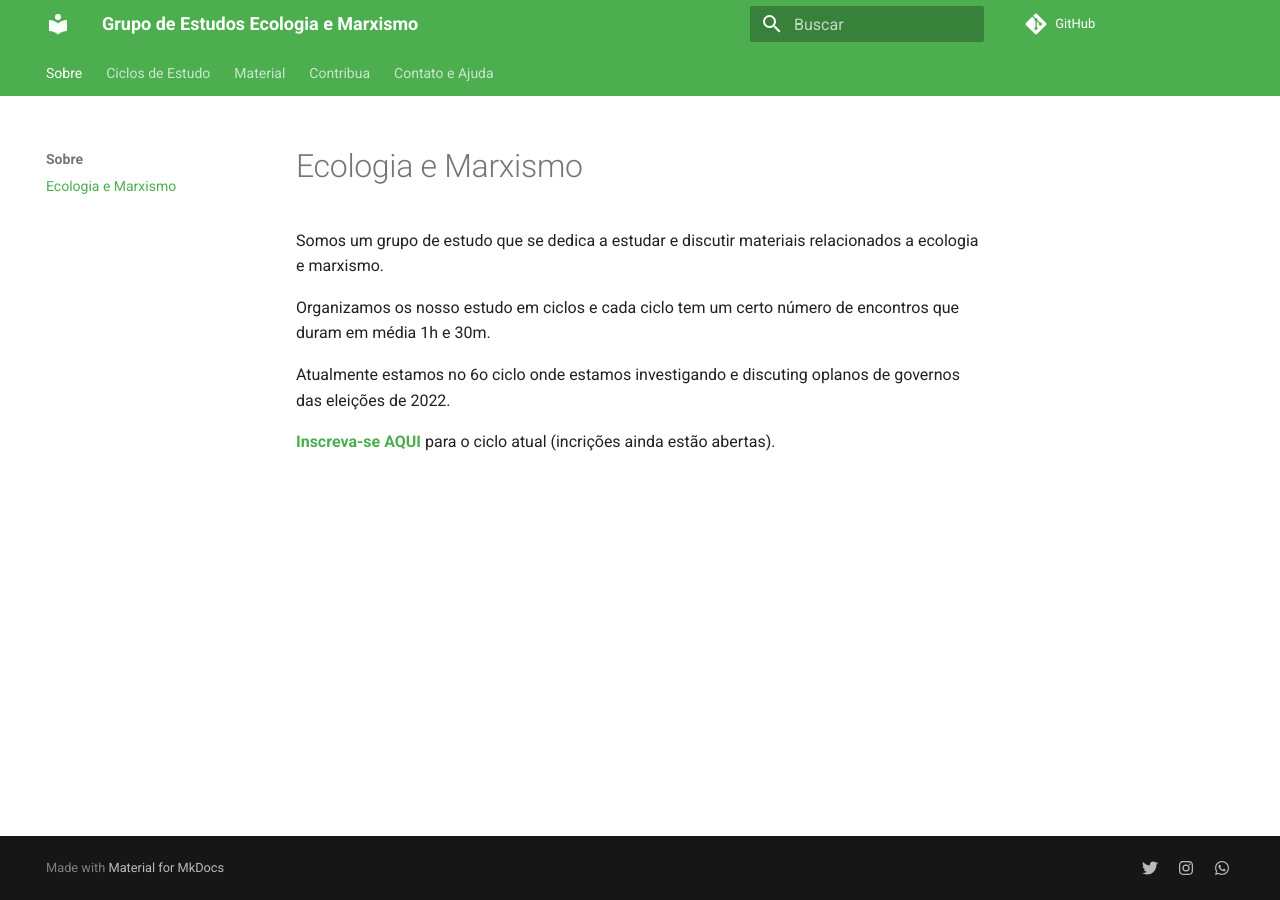
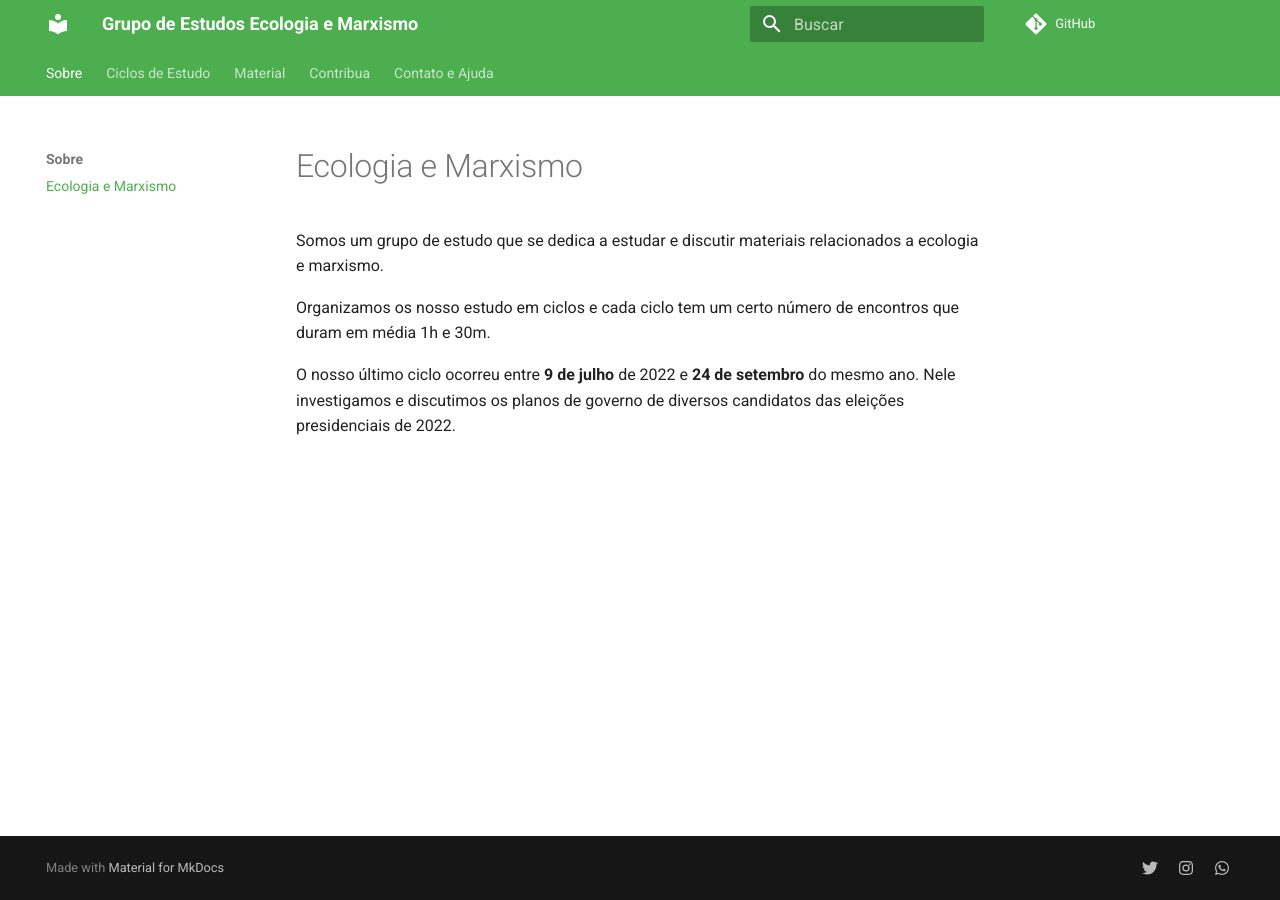
Before and after one commit to Ecomarx/ecomarx.github.io, an MkDocs documentation site: the page built from docs/index.md, in a window 1280 px wide. Built offline with MkDocs 1.6.1 and Material for MkDocs 9.7.7, drawn with Linux system fonts in a browser that asks for light colours; comment, search, counter and statistics services are not loaded.

Commit message:
Atualização sobre o grupo

```diff
--- a/docs/index.md
+++ b/docs/index.md
@@ -4,6 +4,5 @@ Somos um grupo de estudo que se dedica a estudar e discutir materiais relacionad
 
 Organizamos os nosso estudo em ciclos e cada ciclo tem um certo número de encontros que duram em média 1h e 30m.
 
-Atualmente estamos no 6o ciclo onde estamos investigando e discuting oplanos de governos das eleições de 2022.
-
-**[Inscreva-se AQUI](https://docs.google.com/forms/d/e/1FAIpQLSfQ9OXb9F63McdJ7enaeVddEcFk7DONdlVMMwq02snHpGIY6w/viewform)** para o ciclo atual (incrições ainda estão abertas).
+O nosso último ciclo ocorreu entre **9 de julho** de 2022 e **24 de setembro** do mesmo ano.
+Nele investigamos e discutimos os planos de governo de diversos candidatos das eleições presidenciais de 2022.
```
